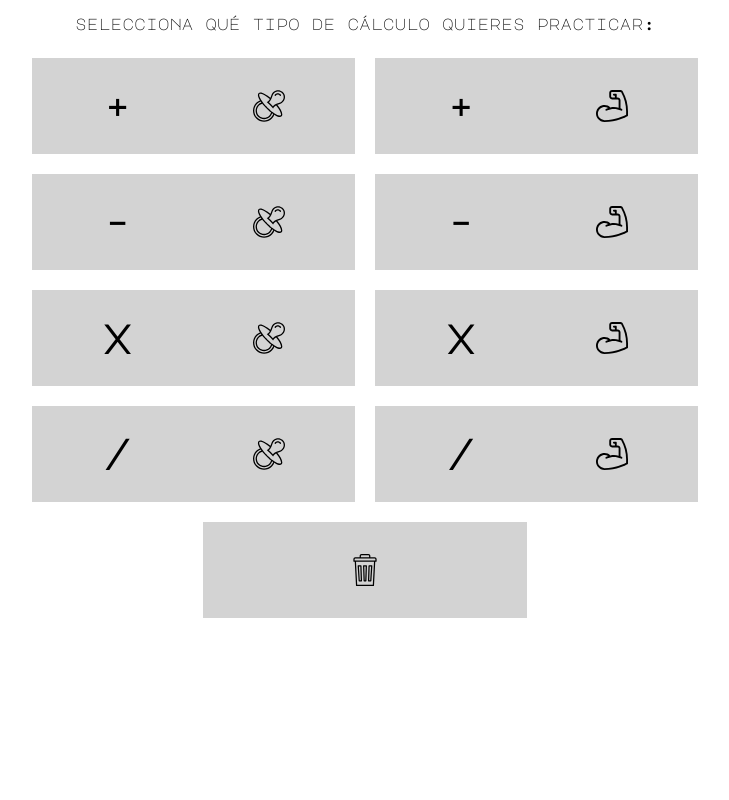
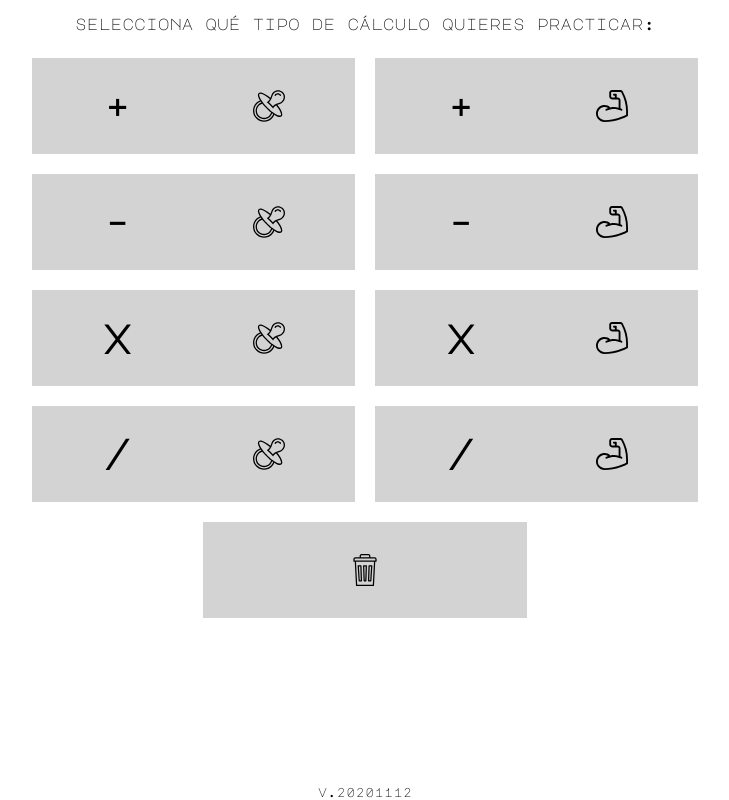
Before and after one commit to supertorpe/practice-arithmetic, a plain HTML site: page src/public/index.html in a window 1280 px wide. Shown: the whole page, without its empty margins (275-1004 px from the left). Drawn offline with Linux system fonts and the light colour scheme.

Commit message:
Show version

```diff
--- a/src/public/assets/css/styles.css
+++ b/src/public/assets/css/styles.css
@@ -85,6 +85,15 @@
     max-width: 80%;
   }
 }
+.footer {
+  position: fixed;
+  left: 0;
+  bottom: 0;
+  padding-bottom: 2px;
+  width: 100%;
+  font-size: 0.8em;
+  text-align: center;
+}
 .timer {
   position: absolute;
   width: 85%;
--- a/src/public/index.html
+++ b/src/public/index.html
@@ -84,6 +84,7 @@
     </div>
   </div>
   </div>
+  <div class="footer">v.20201112</div>
 </body>
 <script src="./assets/js/code.js" defer></script>
 </html>
```
